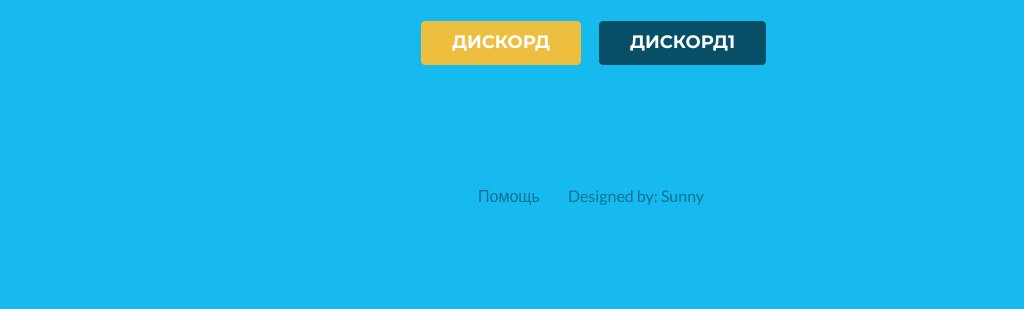
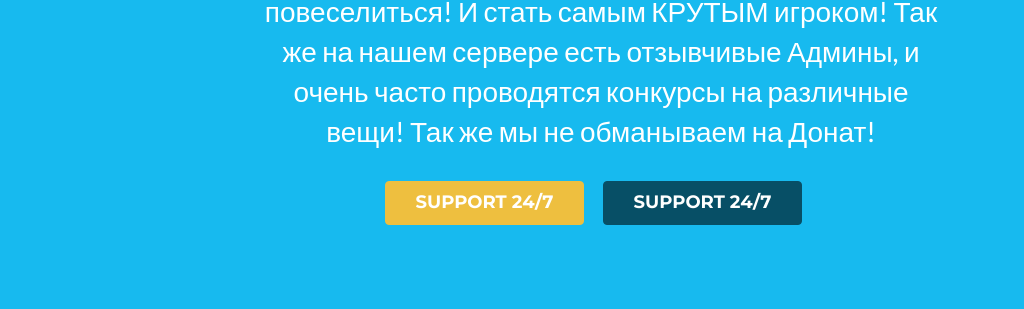
Before and after one commit to infosegmer/nfosegmer.github.io, a plain HTML site: page info/index.html in a window 1280 px wide. Shown: the part 317-626 px from the top of the page, without its empty margins (39-1063 px from the left). Drawn offline with Linux system fonts and the light colour scheme.

Commit message:
Сайты

```diff
--- a/info/index.html
+++ b/info/index.html
@@ -72,10 +72,10 @@
     <section id="promo" class="promo section offset-header">
         <div class="container text-center">
             <h2 class="title">Segmer<span class="highlight">Craft</span></h2>
-            <p class="intro">Не лезенционный сервер майнкарфт,приятной игры.</p>
+            <p class="intro">На нашем сервере вы сможете-поиграть с друзьями, повеселиться! И стать самым КРУТЫМ игроком! Так же на нашем сервере есть отзывчивые Админы, и очень часто проводятся конкурсы на различные вещи! Так же мы не обманываем на Донат!</p>
             <div class="btns">
-                <a class="btn btn-cta-secondary" href="https://discord.gg/NBZHE2r" target="_blank">Дискорд</a>
-                <a class="btn btn-cta-primary" href="https://discord.gg/U5XS8Ygr2H" target="_blank">Дискорд1</a>
+                <a class="btn btn-cta-secondary" href="https://discord.gg/NBZHE2r" target="_blank">Support 24/7</a>
+                <a class="btn btn-cta-primary" href="https://discord.gg/U5XS8Ygr2H" target="_blank">Support 24/7</a>
             </div>
             <ul class="meta list-inline">
                 <li><a href="https://discord.gg/NBZHE2r" target="_blank">Помощь</a></li>
```
